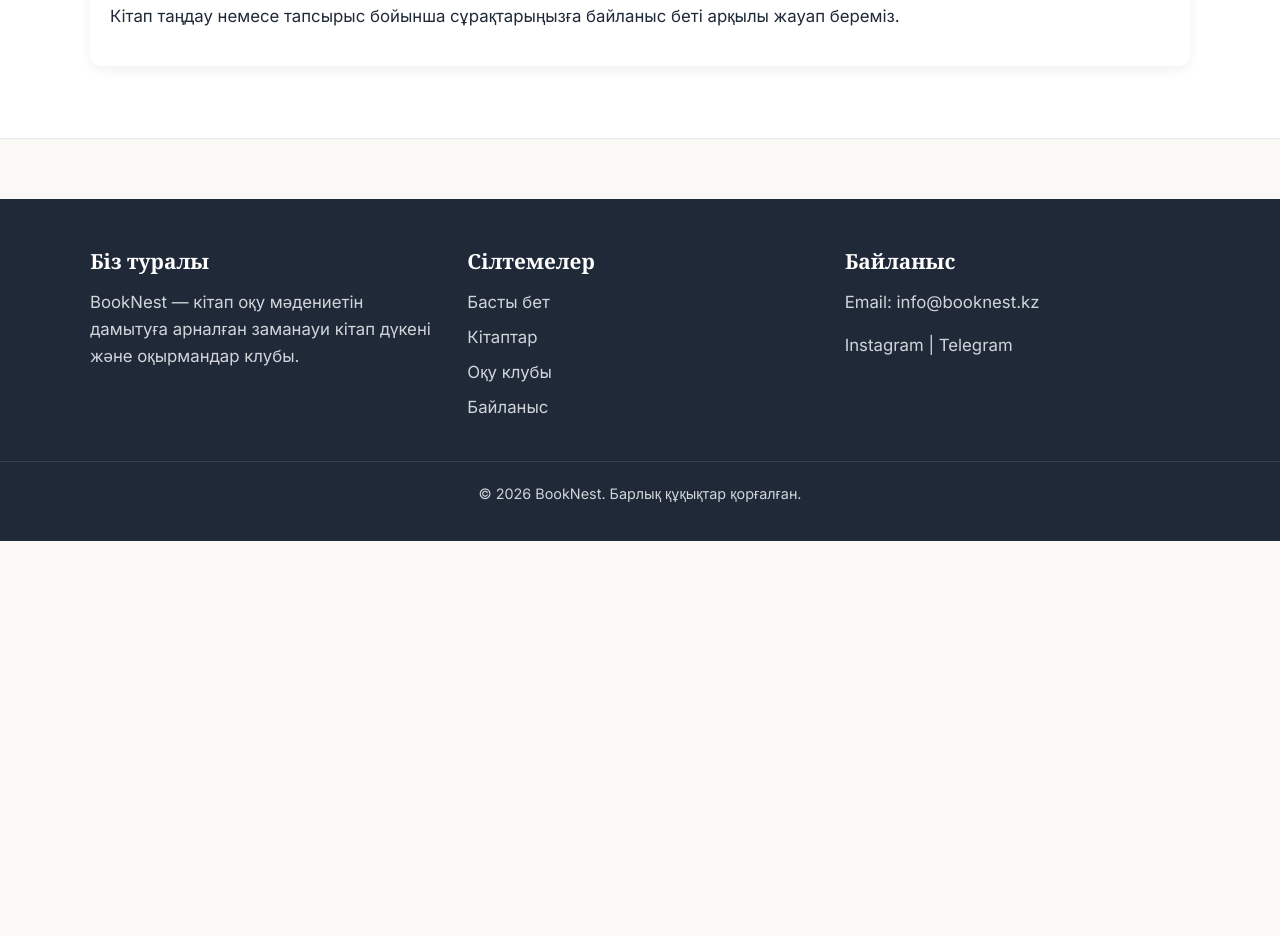
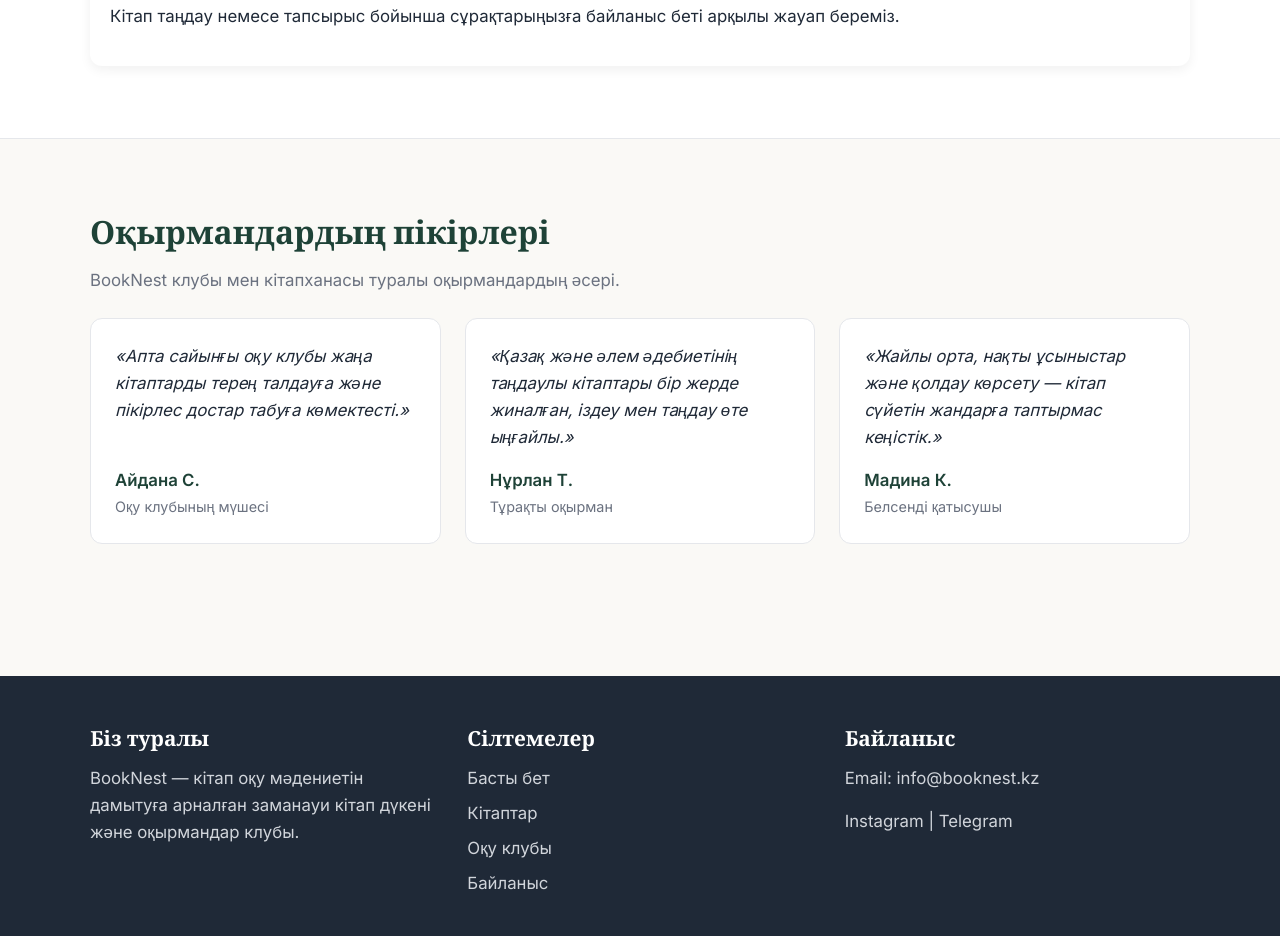
Before and after one commit to apexvzc-coder/booknest, a plain HTML site: page index.html in a window 1280 px wide. Shown: the part 2160-3096 px from the top of the page. Before the commit the page ends 2701 px from the top, so only its background shows below. Drawn offline with nearby package versions, Linux system fonts and the light colour scheme.

Commit message:
39-тапсырма: оқырмандар пікірлері бөлімі

```diff
--- a/css/style.css
+++ b/css/style.css
@@ -474,3 +474,47 @@ p { margin-bottom: 1rem; }
 .dark .support-section {
   background-color: var(--bg-surface);
 }
+/* 39-тапсырма: Пікірлер бөлімі */
+.reviews-grid {
+  display: grid;
+  grid-template-columns: repeat(auto-fit, minmax(260px, 1fr));
+  gap: 24px;
+}
+
+.review-card {
+  background-color: var(--bg-surface);
+  border: 1px solid var(--border-color);
+  border-radius: 12px;
+  padding: 24px;
+  display: flex;
+  flex-direction: column;
+  justify-content: space-between;
+  gap: 16px;
+  transition: transform 0.25s ease, box-shadow 0.25s ease;
+}
+
+.review-card:hover {
+  transform: translateY(-4px);
+  box-shadow: 0 10px 22px rgba(0, 0, 0, 0.1);
+}
+
+.review-text {
+  color: var(--text-main);
+  font-style: italic;
+  margin-bottom: 0;
+}
+
+.review-author {
+  display: flex;
+  flex-direction: column;
+  gap: 2px;
+}
+
+.review-author strong {
+  color: var(--primary-dark);
+}
+
+.review-author span {
+  color: var(--text-muted);
+  font-size: 0.9rem;
+}
--- a/index.html
+++ b/index.html
@@ -118,6 +118,39 @@
     </div>
   </div>
 </section>
+<!-- 39-тапсырма: Оқырмандар пікірлері бөлімі -->
+<section class="section reviews-section" aria-labelledby="reviews-heading">
+  <div class="container">
+    <h2 id="reviews-heading">Оқырмандардың пікірлері</h2>
+    <p class="section-lead">BookNest клубы мен кітапханасы туралы оқырмандардың әсері.</p>
+
+    <div class="reviews-grid">
+      <article class="review-card">
+        <p class="review-text">«Апта сайынғы оқу клубы жаңа кітаптарды терең талдауға және пікірлес достар табуға көмектесті.»</p>
+        <div class="review-author">
+          <strong>Айдана С.</strong>
+          <span>Оқу клубының мүшесі</span>
+        </div>
+      </article>
+
+      <article class="review-card">
+        <p class="review-text">«Қазақ және әлем әдебиетінің таңдаулы кітаптары бір жерде жиналған, іздеу мен таңдау өте ыңғайлы.»</p>
+        <div class="review-author">
+          <strong>Нұрлан Т.</strong>
+          <span>Тұрақты оқырман</span>
+        </div>
+      </article>
+
+      <article class="review-card">
+        <p class="review-text">«Жайлы орта, нақты ұсыныстар және қолдау көрсету — кітап сүйетін жандарға таптырмас кеңістік.»</p>
+        <div class="review-author">
+          <strong>Мадина К.</strong>
+          <span>Белсенді қатысушы</span>
+        </div>
+      </article>
+    </div>
+  </div>
+</section>
 
   <!-- Footer (10, 14, 25-тапсырмалар) -->
   <footer class="site-footer">
```
